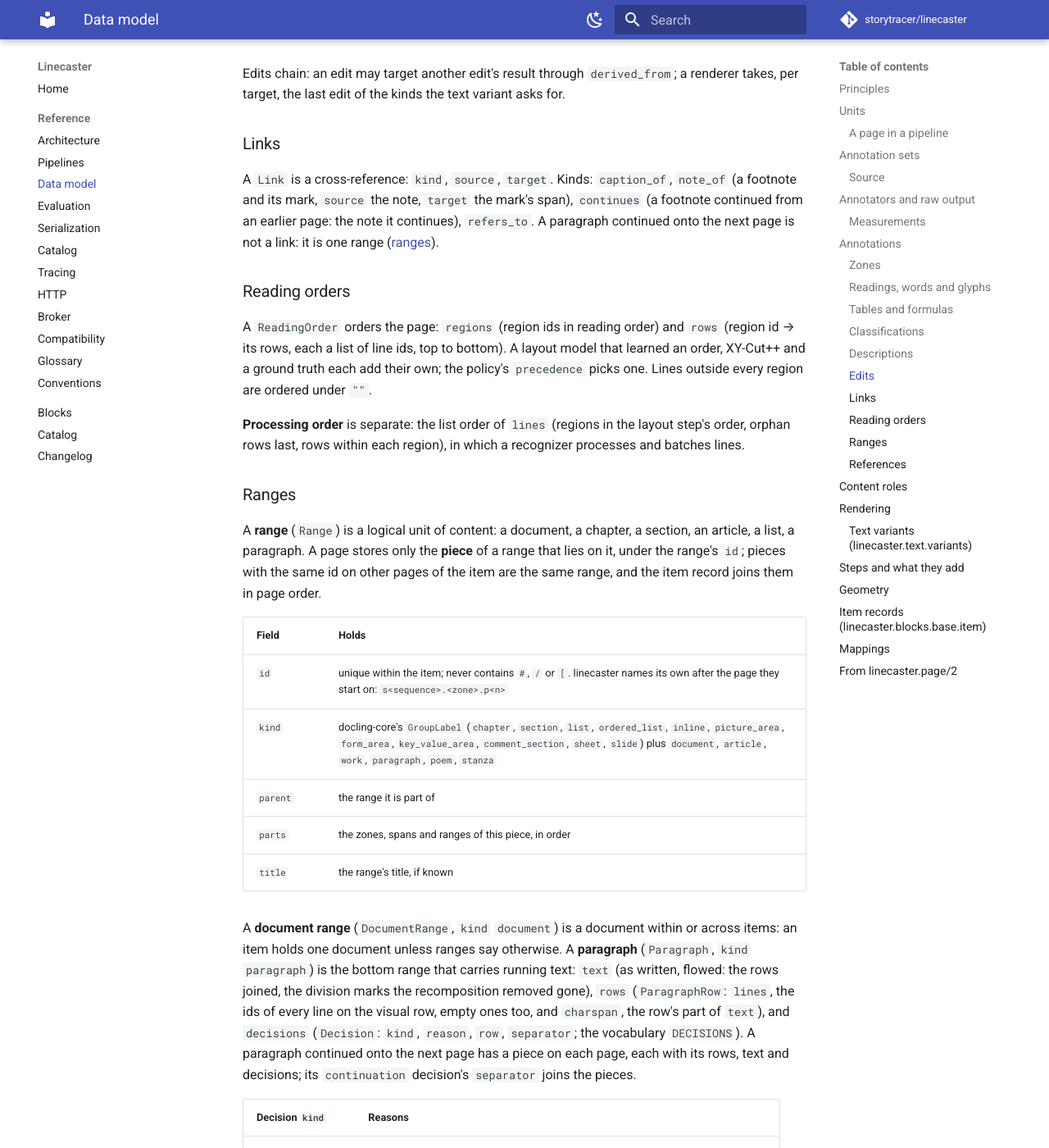
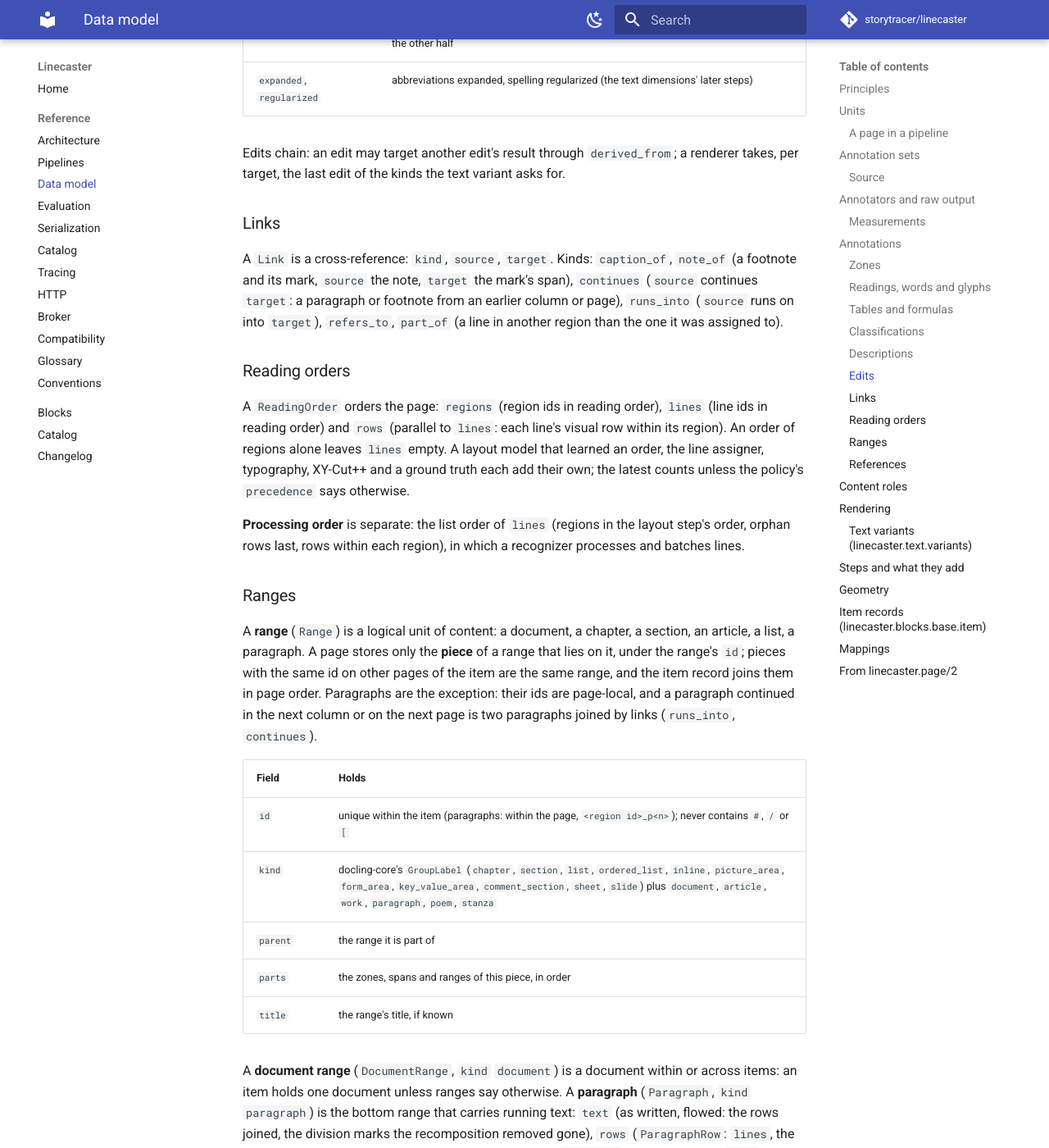
Before and after one commit to storytracer/linecaster, an MkDocs documentation site: the page built from docs/reference/data-model.md, in a window 1280 px wide and 1400 px high, scrolled down 10526 px. Shown: the whole window at 82% size. Built offline with MkDocs 1.6.1 and Material for MkDocs 9.7.7, drawn with Linux system fonts in a browser that asks for light colours; comment, search, counter and statistics services are not loaded; the version menu is left out; some of the changed text lies outside the part shown.

Commit message:
Data model reference brought to the code; page/3 record sizes in NOTES
Co-Authored-By: Claude Opus 5.5 <noreply@anthropic.com>

```diff
--- a/docs/reference/data-model.md
+++ b/docs/reference/data-model.md
@@ -158,7 +158,7 @@ meaning; linecaster code writes no other key. Values vary from run to run.
 | `regions`, `failed` | regions sent to a VLM one by one, and those whose request failed |
 | `tables`, `formulas` | table regions given a structure, formula regions read |
 | `changed` | strings a normalization changed |
-| `body_size`, `leveled`, `demoted`, `split`, `drop_capitals`, `numbers` | typography: the body type size in pixels, headings given a level, section headers classified as text, headlines split off, drop capitals joined, page numbers classified |
+| `body_size`, `leveled`, `demoted`, `split`, `drop_capitals`, `numbers_dropped` | typography: the body type size in pixels, headings given a level, section headers classified as text, headlines split off, drop capitals joined, page numbers classified removed |
 | `paragraphs`, `continuations`, `marks_removed`, `marks_kept` | recomposition: paragraphs made, continued, division marks removed, hyphens kept |
 
 ## Annotations
@@ -200,23 +200,26 @@ an annotator of its own (a word, a glyph, a cell) is a **shape** (`Shape`).
 | Field | Holds | In |
 |---|---|---|
 | `box` | `[x, y, width, height]` in pixels of the page image, or `None` (no geometry: a text-only answer, a ground truth without boxes) | `Shape` |
-| `polygon` | `[x1, y1, x2, y2, ...]` as the annotator gave it, or `None` | `Shape` |
+| `polygon` | `[[x, y], ...]` as the annotator gave it, or `None` | `Shape` |
 | `id` | unique within the page and set (`r3`, `l17`); never contains `#`, `/` or `[` | `Zone` |
 | `parent` | the zone it lies in (a running head's title and page number inside the running head) | `Zone` |
 | `label` | the annotator's own label (PP-DocLayout's `aside_text`, LightOn's `page_number`), verbatim | `Region` |
 | `region` | the region the line belongs to: set once, by the step that assigned it | `Line` |
-| `baseline` | `[x1, y1, ...]` | `Line` |
+| `baseline` | `[[x, y], ...]` | `Line` |
 | `reading` | the line's `Reading`, `None` until a recognizer ran | `Line` |
 
 Lines are found across the whole page and assigned to regions later; zones are therefore flat lists with stable ids,
-and a line names its region. A line's `confidence` is its detection score; its reading's is the recognizer's.
+and a line names its region, set once by the step that assigned it. A later step that moves a line into another
+region (typography splitting a headline off) adds a `part_of` link; the line's region is the latest `part_of`
+target, else `Line.region` (`Transcription.region_of`). A line's `confidence` is its detection score; its
+reading's is the recognizer's.
 
 ### Readings, words and glyphs
 
 A **reading** (`Reading`) is what a recognizer read on one line: `text` (exactly as the engine produced it, `""` for
 a line read as empty), `alternatives`, `words`, `formatting`, and its own annotator, raw output and confidence.
 A `Word` (`Shape`) has `text`, `confidence`, `hyphen` (it ends in a division mark), `alternatives`, `formatting`
-and `glyphs`; a `Glyph` (`Shape`) `text` and `confidence`. Engines with character positions keep them as glyphs.
+and `glyphs`, and an `id` only where its source gave one other than `<line>_w<n>`; a `Glyph` (`Shape`) `text` and `confidence`. Engines with character positions keep them as glyphs.
 
 `Formatting` is docling-core's: `bold`, `italic`, `underline`, `strikethrough`, `script` (`baseline`, `sub`,
 `super`); on a word, it covers the word; on a reading, each `Formatting` has a `charspan` (`[start, end]` in the
@@ -277,14 +280,16 @@ last edit of the kinds the text variant asks for.
 ### Links
 
 A `Link` is a cross-reference: `kind`, `source`, `target`. Kinds: `caption_of`, `note_of` (a footnote and its mark,
-`source` the note, `target` the mark's span), `continues` (a footnote continued from an earlier page: the note it
-continues), `refers_to`. A paragraph continued onto the next page is not a link: it is one range ([ranges](#ranges)).
+`source` the note, `target` the mark's span), `continues` (`source` continues `target`: a paragraph or footnote
+from an earlier column or page), `runs_into` (`source` runs on into `target`), `refers_to`, `part_of` (a line in
+another region than the one it was assigned to).
 
 ### Reading orders
 
-A `ReadingOrder` orders the page: `regions` (region ids in reading order) and `rows` (region id → its rows, each a
-list of line ids, top to bottom). A layout model that learned an order, XY-Cut++ and a ground truth each add their
-own; the policy's `precedence` picks one. Lines outside every region are ordered under `""`.
+A `ReadingOrder` orders the page: `regions` (region ids in reading order), `lines` (line ids in reading order) and
+`rows` (parallel to `lines`: each line's visual row within its region). An order of regions alone leaves `lines`
+empty. A layout model that learned an order, the line assigner, typography, XY-Cut++ and a ground truth each add
+their own; the latest counts unless the policy's `precedence` says otherwise.
 
 **Processing order** is separate: the list order of `lines` (regions in the layout step's order, orphan rows last,
 rows within each region), in which a recognizer processes and batches lines.
@@ -293,11 +298,13 @@ rows within each region), in which a recognizer processes and batches lines.
 
 A **range** (`Range`) is a logical unit of content: a document, a chapter, a section, an article, a list, a
 paragraph. A page stores only the **piece** of a range that lies on it, under the range's `id`; pieces with the same
-id on other pages of the item are the same range, and the item record joins them in page order.
+id on other pages of the item are the same range, and the item record joins them in page order. Paragraphs are the
+exception: their ids are page-local, and a paragraph continued in the next column or on the next page is two
+paragraphs joined by links (`runs_into`, `continues`).
 
 | Field | Holds |
 |---|---|
-| `id` | unique within the item; never contains `#`, `/` or `[`. linecaster names its own after the page they start on: `s<sequence>.<zone>.p<n>` |
+| `id` | unique within the item (paragraphs: within the page, `<region id>_p<n>`); never contains `#`, `/` or `[` |
 | `kind` | docling-core's `GroupLabel` (`chapter`, `section`, `list`, `ordered_list`, `inline`, `picture_area`, `form_area`, `key_value_area`, `comment_section`, `sheet`, `slide`) plus `document`, `article`, `work`, `paragraph`, `poem`, `stanza` |
 | `parent` | the range it is part of |
 | `parts` | the zones, spans and ranges of this piece, in order |
@@ -308,8 +315,7 @@ document unless ranges say otherwise. A **paragraph** (`Paragraph`, `kind` `para
 carries running text: `text` (as written, flowed: the rows joined, the division marks the recomposition removed
 gone), `rows` (`ParagraphRow`: `lines`, the ids of every line on the visual row, empty ones too, and `charspan`, the
 row's part of `text`), and `decisions` (`Decision`: `kind`, `reason`, `row`, `separator`; the vocabulary
-`DECISIONS`). A paragraph continued onto the next page has a piece on each page, each with its rows, text and
-decisions; its `continuation` decision's `separator` joins the pieces.
+`DECISIONS`). A paragraph's `continuation` decision's `separator` joins its text to the paragraph it runs on into.
 
 | Decision `kind` | Reasons |
 |---|---|
@@ -372,7 +378,10 @@ The `role` scheme's vocabulary, the **content roles**, is PAGE-XML's region type
 | `noise` | `NoiseRegion` | none | none |
 | `other` | `other` | `text` | body |
 
-A content role says what the content is, not where it is rendered: the layers in the last column are the default policy's.
+A content role says what the content is, not where it is rendered: the layers in the last column are the default
+policy's. A page number's Docling label depends on where it is: `page_header` when its centre lies in the top 15 %
+of the page (or without a box), else `page_footer`. A label that is neither a role nor a Docling label (a model's own) is kept as
+its own role and written as it is.
 
 ## Rendering
 
@@ -421,19 +430,24 @@ never NFKC; spelling is never modernized.
 | recognition | readings (words, glyphs, formatting), raw outputs; `language`, `script` classifications |
 | tables, formulas | tables, formulas |
 | unicode | `nfc` edits |
-| typography | `role` and `heading_level` classifications (a demoted heading is classified `paragraph` again, by typography), `status` `removed` for what it drops; a split-off headline as a region with `parent` |
+| typography | `role` and `heading_level` classifications (a demoted heading is classified `paragraph` again, by typography), `status` `removed` for what it drops, a `joined` edit for a drop capital joined to its line, a split-off headline as a region with `parent` and `part_of` links, a new reading order |
 | ordering | a reading order (XY-cut, XY-Cut++) |
-| recomposition | paragraphs, `joined` edits |
+| recomposition | paragraphs and their `runs_into` and `continues` links |
 | normalization | `normalized` edits |
 | a VLM page step | regions, lines with readings, tables, formulas, descriptions, classifications, raw outputs |
 | a ground-truth import | everything its source has, `source.kind` `ground_truth`, an annotator of kind `human` or `file` |
 
-The model blocks merge what an engine returns into the set and refuse a change to an existing annotation.
+Composition (the `Composer`) adds nothing: it renders the set as a Docling document, which travels with the
+datatrove document (`doc.metadata["docling"]`) to the writers and is not stored in the page record.
+
+**Nothing is overwritten**: an engine call appends one annotator and adds annotations; it changes none that was there
+(setting a line's `region` or `reading` from `None` aside). The conformance checks (`linecaster.testing.check_engine`,
+`check_block`) check it.
 
 ## Geometry
 
-Every `box` is `[x, y, width, height]` in pixels of the page image; polygons and baselines are flat lists exactly as
-the annotator gave them. Algorithms derive boxes from the polygon (`geometry.bbox_of`). `AnnotationSet.scaled(sx,
+Every `box` is `[x, y, width, height]` in pixels of the page image; polygons and baselines are lists of `[x, y]`
+points exactly as the annotator gave them. Algorithms derive boxes from the polygon (`geometry.bbox_of`). `AnnotationSet.scaled(sx,
 sy)` moves every coordinate to another image size and records the factors in `source.scale`.
 
 ## Item records (`linecaster.blocks.base.item`)
@@ -470,9 +484,11 @@ item-level blocks added.
 | `Table`, `Cell` | (body as HTML) | `TableRegion`, `TableCell` | | `TableData`, `TableCell` |
 | `RenderingPolicy` layers | (none) | (none) | | `ContentLayer` |
 
-The IIIF export writes one AnnotationPage per set and page, motivation `supplementing` for readings (IIIF's
-transcription), linecaster's other motivations as `motivation` values and extension fields under a linecaster
-context; it is validated against the IIIF Presentation 3 JSON Schema in the tests.
+The IIIF export (`linecaster.formats.iiif.to_annotation_page`) writes one AnnotationPage per set and page: regions
+(`classifying`, the content role as the body), readings and words (`supplementing`, IIIF's motivation for a
+transcription, with the text granularity extension's `textGranularity`), edits (`editing`) and descriptions
+(`describing`), each targeting the canvas with a media fragment (`#xywh=`), with its annotator as `generator`
+(`creator` for people). It is validated against the IIIF Presentation 3 JSON Schema in the tests.
 
 ## From `linecaster.page/2`
 
@@ -497,31 +513,31 @@ dropped beyond `extra["retyper_dropped"]`. Every field:
 | `Region.extra["table"]` | a `Table` |
 | `Region.extra["formula"]` | a `Formula` |
 | `Region.extra["generated"]` | a `Description` |
-| `Region.extra` (other keys) | namespaced extension fields (`lighton__continuation`, ...) |
+| `Region.extra` (other keys) | extension fields `page2__<key>` |
 | `Transcription.lines` | `lines` |
 | `Line.id` | `Line.id` |
 | `Line.region_id` | `Line.region` |
-| `Line.reading_order`, `Line.row` | the `ReadingOrder`'s `rows` |
+| `Line.reading_order`, `Line.row` | the `ReadingOrder`'s `lines` and `rows` |
 | `Line.bbox`, `polygon`, `baseline` | `Line.box`, `polygon`, `baseline` (flattened) |
 | `Line.score` | `Line.confidence` |
 | `Line.text`, `confidence`, `alternatives`, `words` | `Line.reading`: `text`, `confidence`, `alternatives`, `words` |
 | `Line.normalized` | a `normalized` edit |
-| `Line.extra` | namespaced extension fields (`drop_capital` → a `role` classification on the joined region and a `joined` edit) |
-| `Word.id` | its index in the reading (`<line>/<n>`) |
+| `Line.extra` | extension fields `page2__<key>` |
+| `Word.id` | `None` where it was `<line>_w<n>` (its index in the reading); kept otherwise |
 | `Word.text`, `confidence`, `hyphen`, `alternatives` | the same |
 | `Word.bbox` | `Word.box` |
-| `Word.extra` | namespaced extension fields |
+| `Word.extra` | extension fields `page2__<key>` |
 | `Transcription.paragraphs` | `Paragraph` ranges |
-| `Paragraph.id`, `region_id` | `Paragraph.id` (`s<sequence>.<id>`), `parts` |
+| `Paragraph.id`, `region_id` | `Paragraph.id`, `parts` |
 | `Paragraph.rows` | `rows` |
 | `ParagraphRow.lines` | the same |
 | `ParagraphRow.start`, `end` | `ParagraphRow.charspan` |
 | `Paragraph.text`, `decisions` | the same |
 | `Paragraph.normalized` | a `normalized` edit |
-| `Paragraph.continues`, `continues_from` | one range id for both pieces |
-| `ParagraphRef.id`, `page_id` | (the range id) |
+| `Paragraph.continues`, `continues_from` | `runs_into` and `continues` links |
+| `ParagraphRef.id`, `page_id` | the links' target: `<id>` or `<page_id>#<id>` |
 | `Decision.kind`, `reason`, `row`, `separator` | the same |
-| `Paragraph.extra` | namespaced extension fields |
+| `Paragraph.extra` | extension fields `page2__<key>` |
 | `Transcription.docling` | not stored: rendered on demand |
 | `Transcription.language` | a `language` classification on the page |
 | `Transcription.steps` | `annotators` |
@@ -529,8 +545,7 @@ dropped beyond `extra["retyper_dropped"]`. Every field:
 | `Transcription.source` | `source` |
 | `Source.kind`, `format`, `uri`, `image_sha256`, `image_width`, `image_height` | the same |
 | `Source.extra["scale"]` | `Source.scale` |
-| `Source.extra` (other keys) | namespaced extension fields |
+| `Source.extra` (other keys) | extension fields `page2__<key>` |
 | `Transcription.extra["raw"]`, `["passes"]`, `["kept"]`, `["finish_reason"]` | `outputs` |
-| `Transcription.extra["retyper_dropped"]` | `status` `removed` classifications by typography |
-| `Transcription.extra["grounding"]` | the grounding annotator's `measurements` and extension fields |
-| `Transcription.extra` (other keys) | namespaced extension fields |
+| `Transcription.extra["retyper_dropped"]` | the regions again, with one line holding their text, classified `status` `removed` by typography |
+| `Transcription.extra` (other keys) | extension fields `page2__<key>` |
```
Also changed, not shown: NOTES.md (+21 -0 lines).
